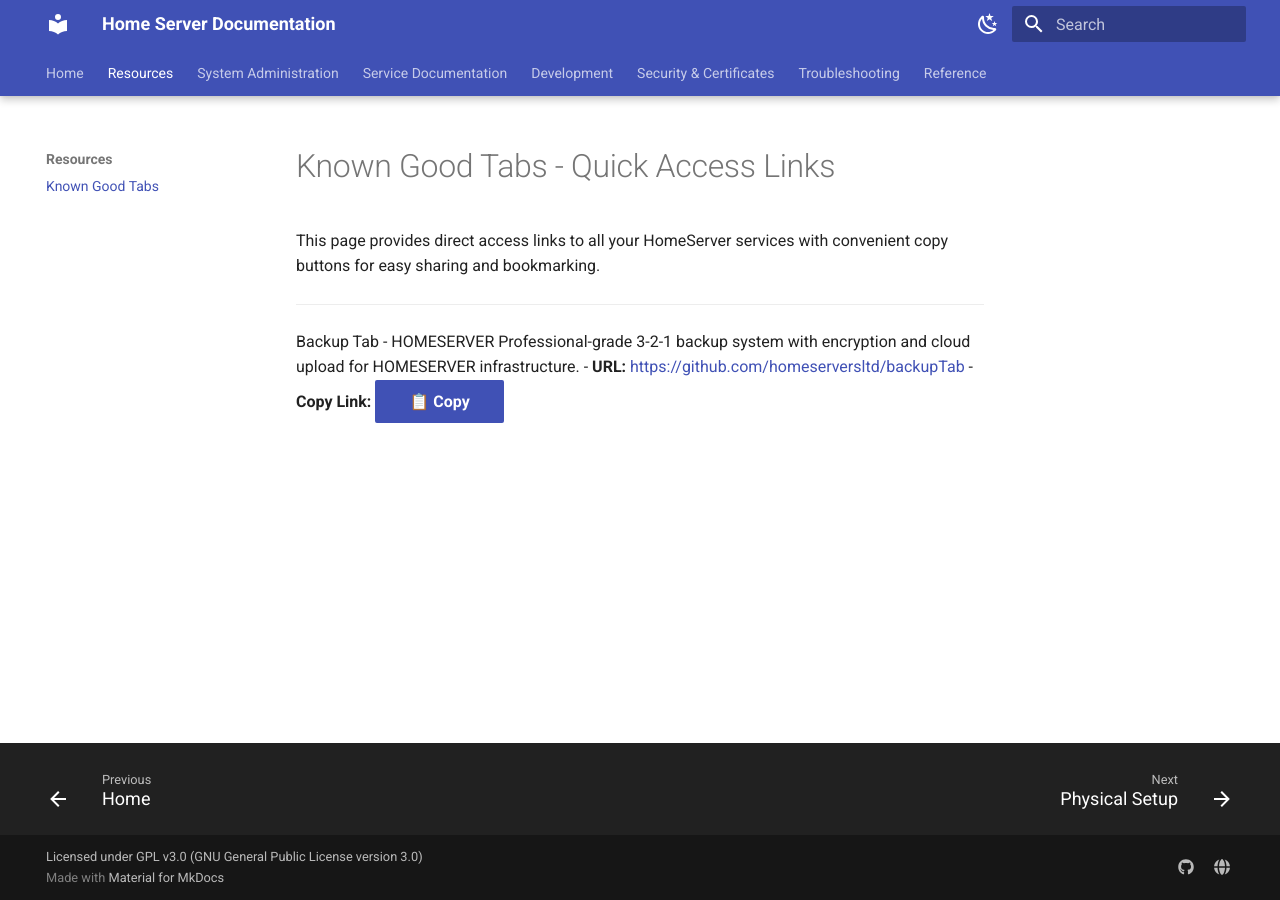
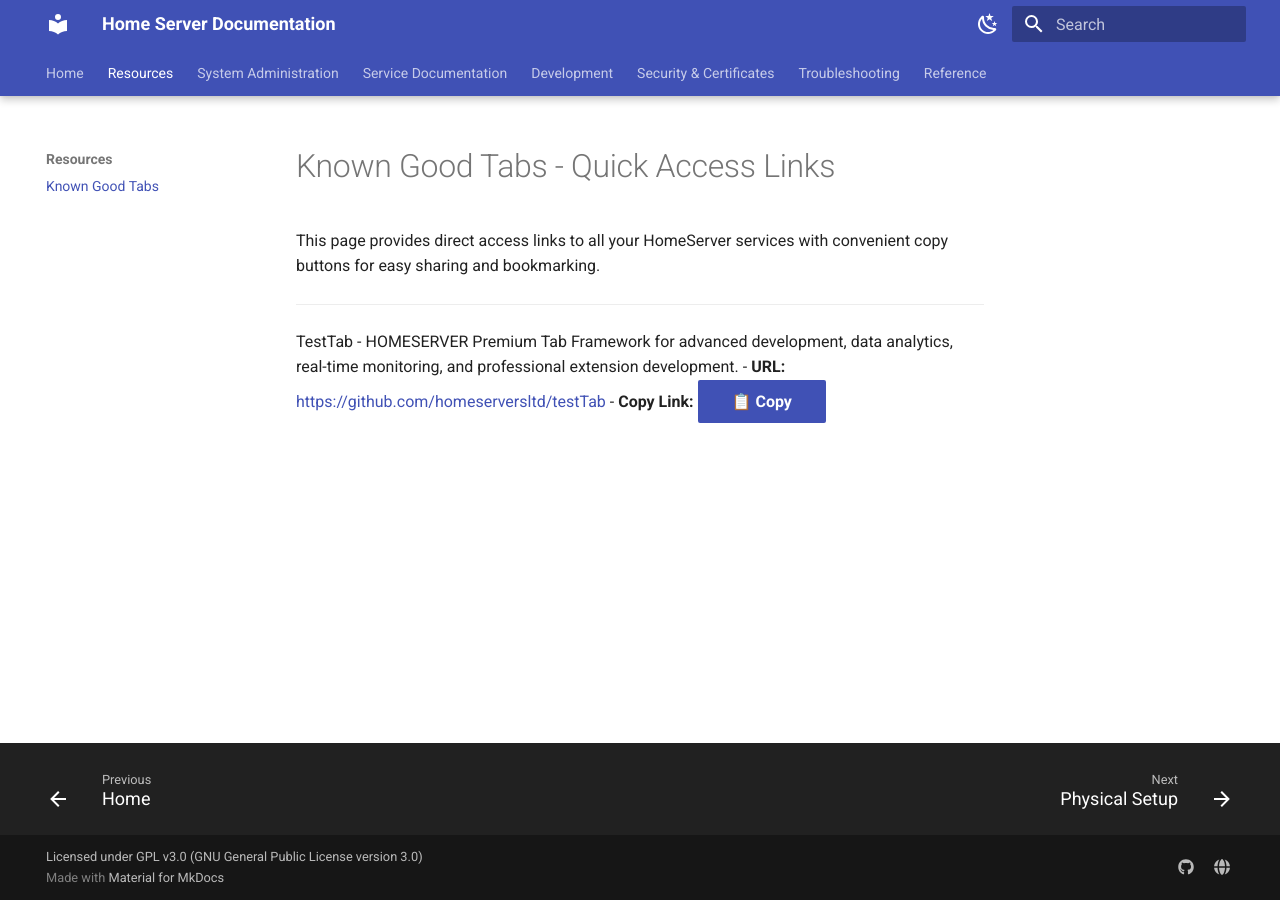
Before and after one commit to homeserversltd/documentation, an MkDocs documentation site: the page built from docs/resources/known-good-tabs.md, in a window 1280 px wide. Built offline with MkDocs 1.6.1 and Material for MkDocs 9.7.7, drawn with Linux system fonts in a browser that asks for light colours.

Commit message:
updating known good tabs to just be the testTab

```diff
--- a/docs/resources/known-good-tabs.md
+++ b/docs/resources/known-good-tabs.md
@@ -3,6 +3,6 @@
 This page provides direct access links to all your HomeServer services with convenient copy buttons for easy sharing and bookmarking.
 
 ---
-Backup Tab - HOMESERVER Professional-grade 3-2-1 backup system with encryption and cloud upload for HOMESERVER infrastructure.
-- **URL:** [https://github.com/homeserversltd/backupTab](https://github.com/homeserversltd/backupTab)
-- **Copy Link:** <button onclick="navigator.clipboard.writeText('https://github.com/homeserversltd/backupTab')" class="md-button md-button--primary">📋 Copy</button>
+TestTab - HOMESERVER Premium Tab Framework for advanced development, data analytics, real-time monitoring, and professional extension development.
+- **URL:** [https://github.com/homeserversltd/testTab](https://github.com/homeserversltd/testTab)
+- **Copy Link:** <button onclick="navigator.clipboard.writeText('https://github.com/homeserversltd/testTab')" class="md-button md-button--primary">📋 Copy</button>
```
Also changed, not shown: 1 other file.
